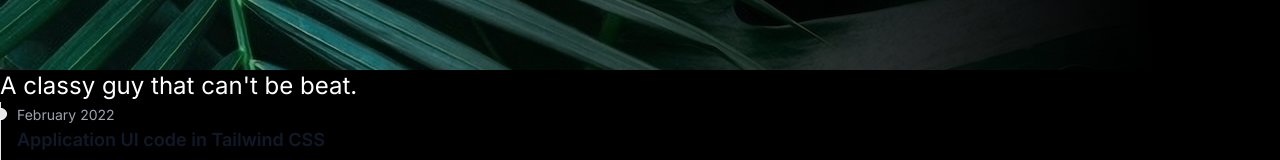
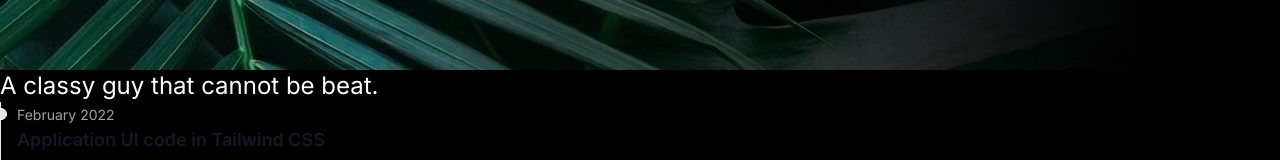
Before and after one commit to cameronwlewis/personal-site, a Next.js app: page / in a window 1280 px wide. Shown: the part 730-890 px from the top of the page. Built offline with nearby package versions, Linux system fonts and the light colour scheme.

Commit message:
fix eslint error

```diff
--- a/app/page.tsx
+++ b/app/page.tsx
@@ -20,7 +20,7 @@ export default function Home() {
       </div>
       {
         <div className="container mx-auto text-white">
-          <h1 className="text-2xl">A classy guy that can't be beat.</h1>
+          <h1 className="text-2xl">A classy guy that cannot be beat.</h1>
           <Timeline />
         </div>
       }
--- a/components/Menu.tsx
+++ b/components/Menu.tsx
@@ -21,7 +21,7 @@ const Menu = () => (
     </div>
     <div className="md:hidden">
       {/* <SideMenu /> */}
-      <button className="btn btn-square btn-ghost mt-6 ml-6">
+      <button className="mt-6 ml-6">
         <svg
           xmlns="http://www.w3.org/2000/svg"
           fill="none"
```
